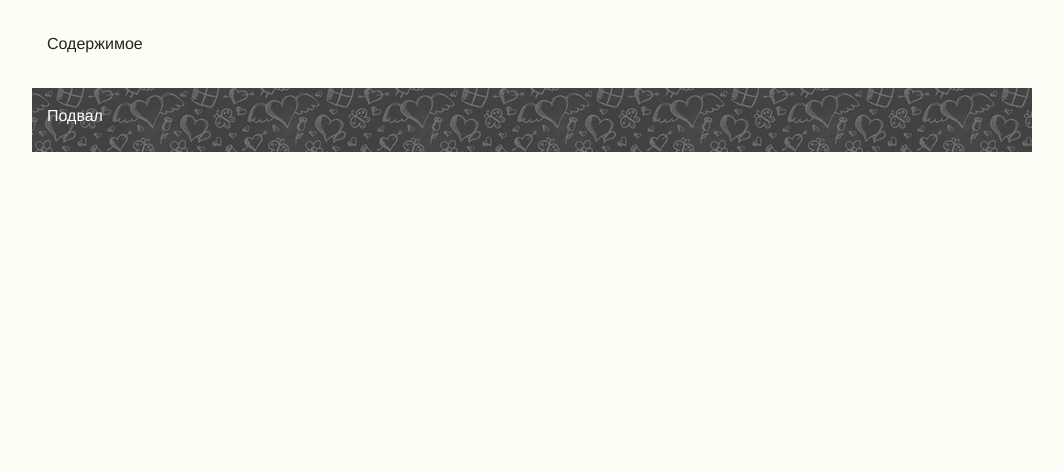
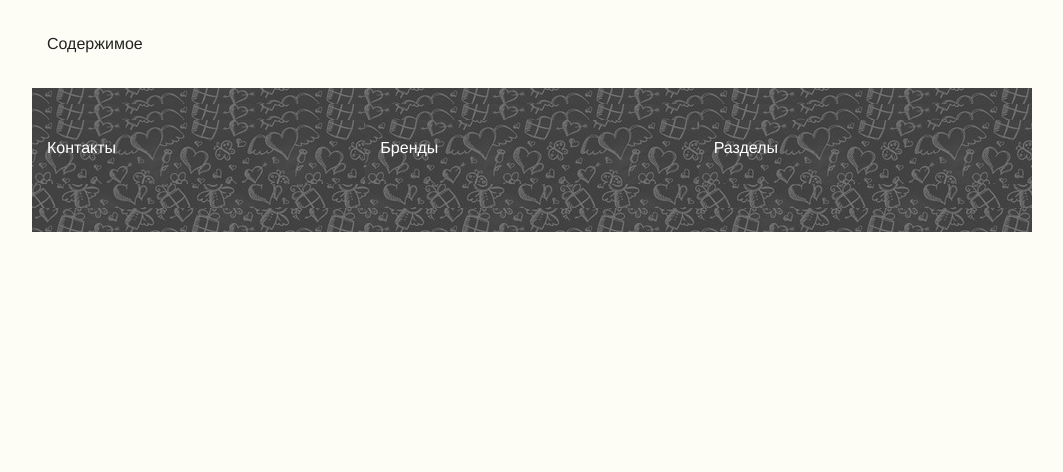
Before and after one commit to GeorgeBramus/template-rainbow-rostov, a PHP site: page / in a window 1280 px wide. Shown: the part 150-622 px from the top of the page, without its empty margins (108-1171 px from the left). Run offline with PHP 8.4, Linux system fonts and the light colour scheme; some libraries are stand-ins or nearby versions.

Commit message:
Добавил заголовки в подвал

```diff
--- a/index.php
+++ b/index.php
@@ -47,7 +47,22 @@
 <footer class="main-footer">
   <div class="row">
     <div class="small-12 columns">
-      Подвал
+
+    <div class="row">
+      <div class="small-12 medium-6 large-4 xlarge-3 columns">
+        Контакты
+      </div>
+      <div class="small-12 medium-6 large-4 xlarge-3 columns">
+        Бренды
+      </div>
+      <div class="small-12 medium-6 large-4 xlarge-3 columns">
+        Разделы
+      </div>
+      <div class="show-for-xlarge-only xlarge-3 columns">
+        Предложения
+      </div>
+    </div>
+
     </div>
   </div>
 </footer>
```
Also changed, not shown: 1 other file.
